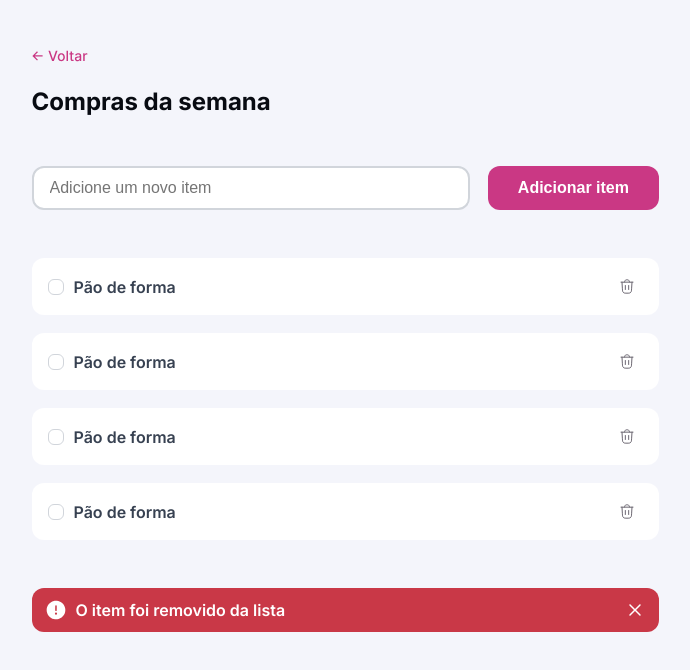
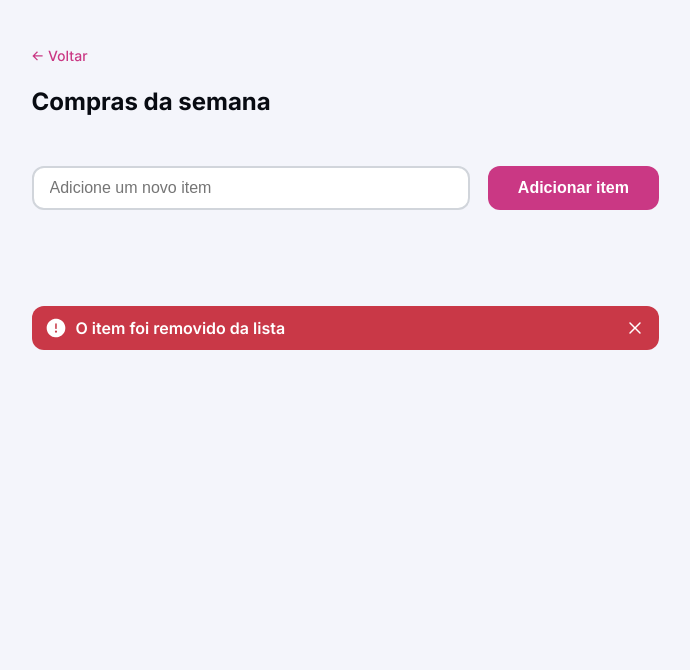
Before and after one commit to LuriSerdan/quicklist, a plain HTML site: page index.html in a window 1280 px wide. Shown: the part 112-782 px from the top of the page, without its empty margins (295-985 px from the left). Drawn offline with Linux system fonts and the light colour scheme.

Commit message:
feat: remove old list from <ul>

```diff
--- a/index.html
+++ b/index.html
@@ -29,31 +29,8 @@
         </form>
 
         <div id="items">
-            <ul>
-                <li><input type="checkbox">
-                    Pão de forma
-                    <button>
-                        <img src="./images/icon delete.svg" alt="">
-                    </button>
-                </li>
-                <li><input type="checkbox">
-                    Pão de forma
-                    <button>
-                        <img src="./images/icon delete.svg" alt="">
-                    </button>
-                </li>
-                <li><input type="checkbox">
-                    Pão de forma
-                    <button>
-                        <img src="./images/icon delete.svg" alt="">
-                    </button>
-                </li>
-                <li><input type="checkbox">
-                    Pão de forma
-                    <button>
-                        <img src="./images/icon delete.svg" alt="">
-                    </button>
-                </li>
+            <ul id="itemList">
+                <!--Os items serão adicionados aqui-->
             </ul>
         </div>
 
```
